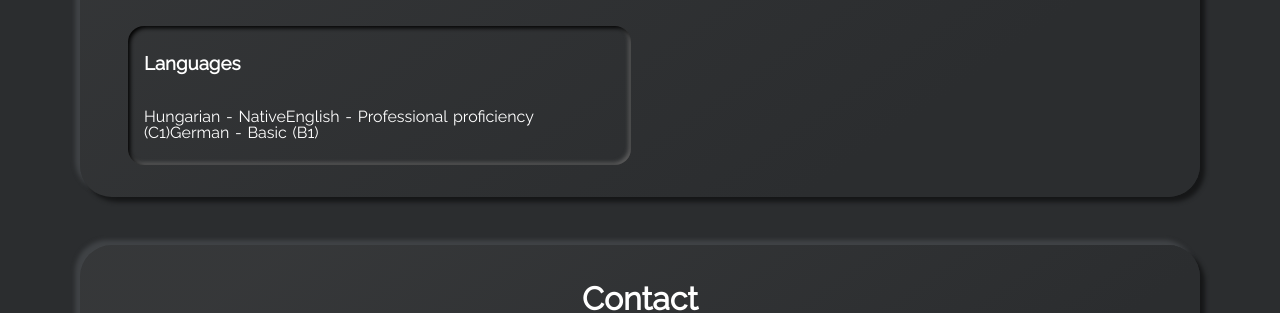
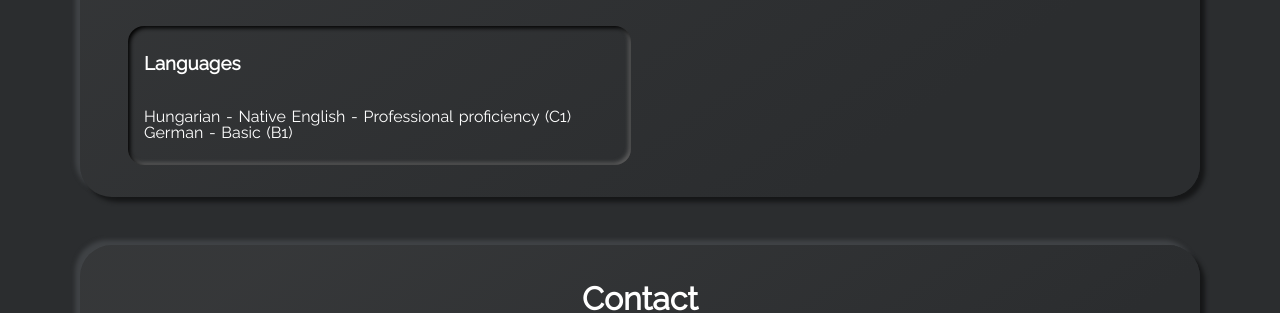
Before and after one commit to dranti/dranti.github.io, a Jekyll site: the page built from index.html, in a window 1280 px wide and 900 px high, scrolled down 4634 px. Shown: the part 210-523 px from the top of the window. Built offline with Jekyll 4.4.1, drawn with Linux system fonts in a browser that asks for light colours.

Commit message:
Update projects.yml

```diff
--- a/_data/projects.yml
+++ b/_data/projects.yml
@@ -30,6 +30,6 @@
     - tag: Django
 
 - name: Languages
-  descr: "Hungarian - Native\
-          English - Professional proficiency (C1)\
+  descr: "Hungarian - Native\n
+          English - Professional proficiency (C1)\n
           German - Basic (B1)"
```
